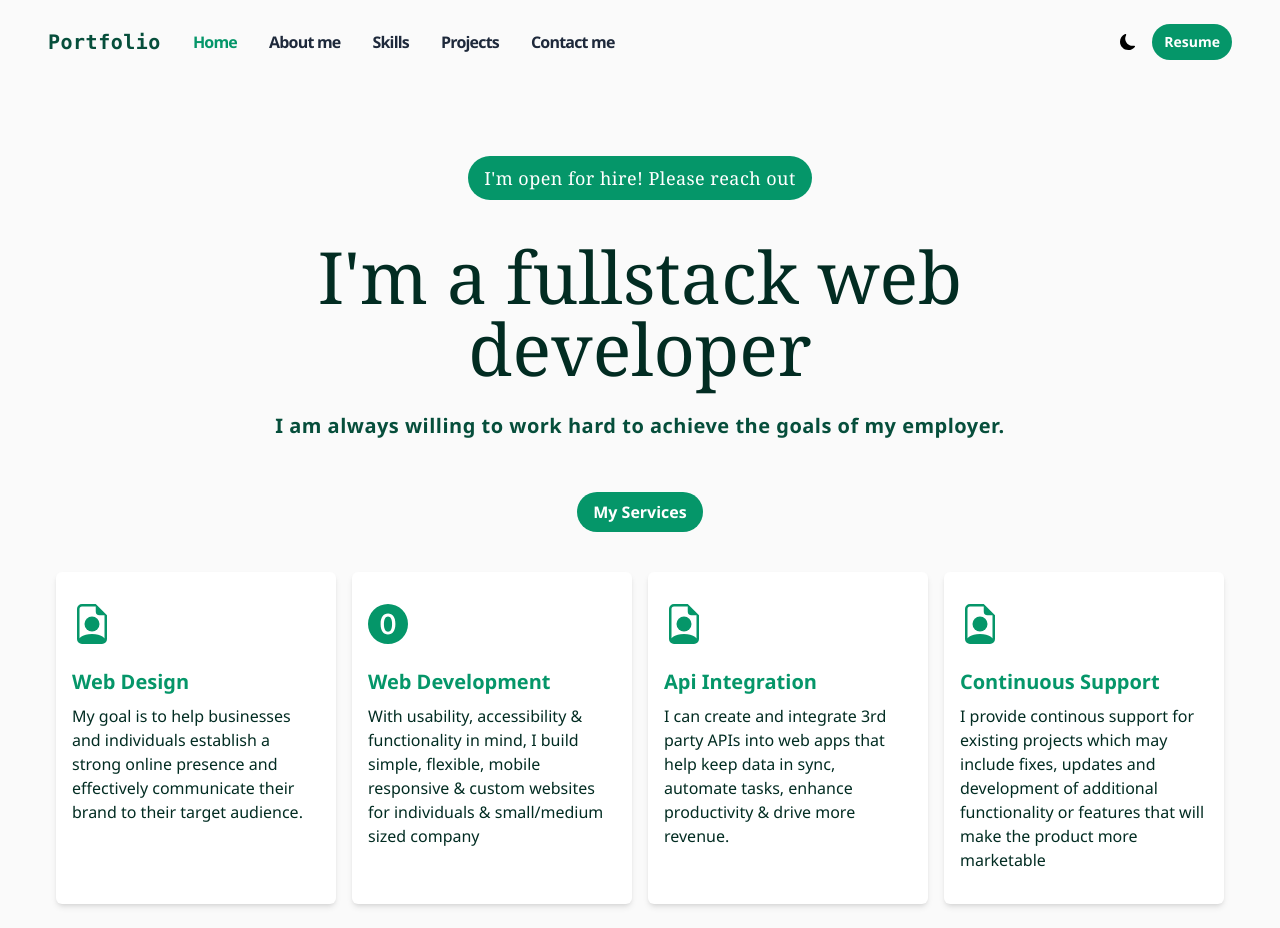
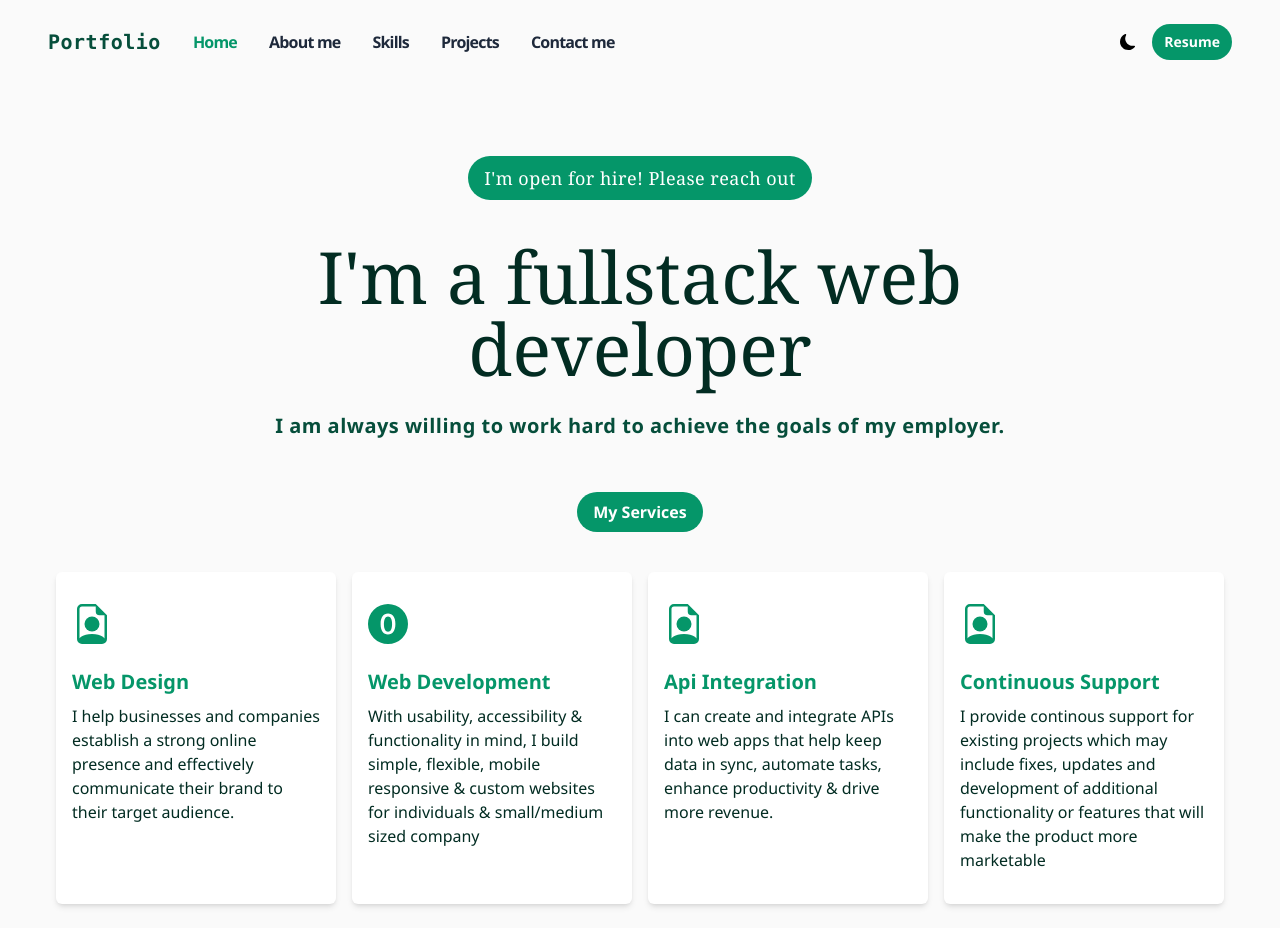
Before and after one commit to Kelechi095/Portfolio, a React (Vite) app: page / in a window 1280 px wide. Built offline with nearby package versions, Linux system fonts and the light colour scheme.

Commit message:
changed services card background color for dark mode

```diff
--- a/data.ts
+++ b/data.ts
@@ -13,7 +13,7 @@ export const projects: ProjectType[] = [
     id: 1,
     icon: BsFileEarmarkPerson,
     text1: "Web Design",
-    text2: "My goal is to help businesses and individuals establish a strong online presence and effectively communicate their brand to their target audience."
+    text2: "I help businesses and companies establish a strong online presence and effectively communicate their brand to their target audience."
   },
 
   {
@@ -26,7 +26,7 @@ export const projects: ProjectType[] = [
     id: 3,
     icon: BsFileEarmarkPerson,
     text1: "Api Integration",
-    text2: "I can create and integrate 3rd party APIs into web apps that help keep data in sync, automate tasks, enhance productivity & drive more revenue.",
+    text2: "I can create and integrate APIs into web apps that help keep data in sync, automate tasks, enhance productivity & drive more revenue.",
   },
   {
     id: 4,
--- a/src/index.css
+++ b/src/index.css
@@ -56,7 +56,7 @@ html, body, label {
   }
 
   .card {
-    @apply mt-4 max-w-md rounded-md md:max-w-md lg:max-w-lg w-full mx-auto px-4 py-8 shadow-md bg-white dark:bg-darkBlue
+    @apply mt-4 max-w-md rounded-md md:max-w-md lg:max-w-lg w-full mx-auto px-4 py-8 shadow-md bg-white dark:bg-zinc-950
   }
 
 
```
